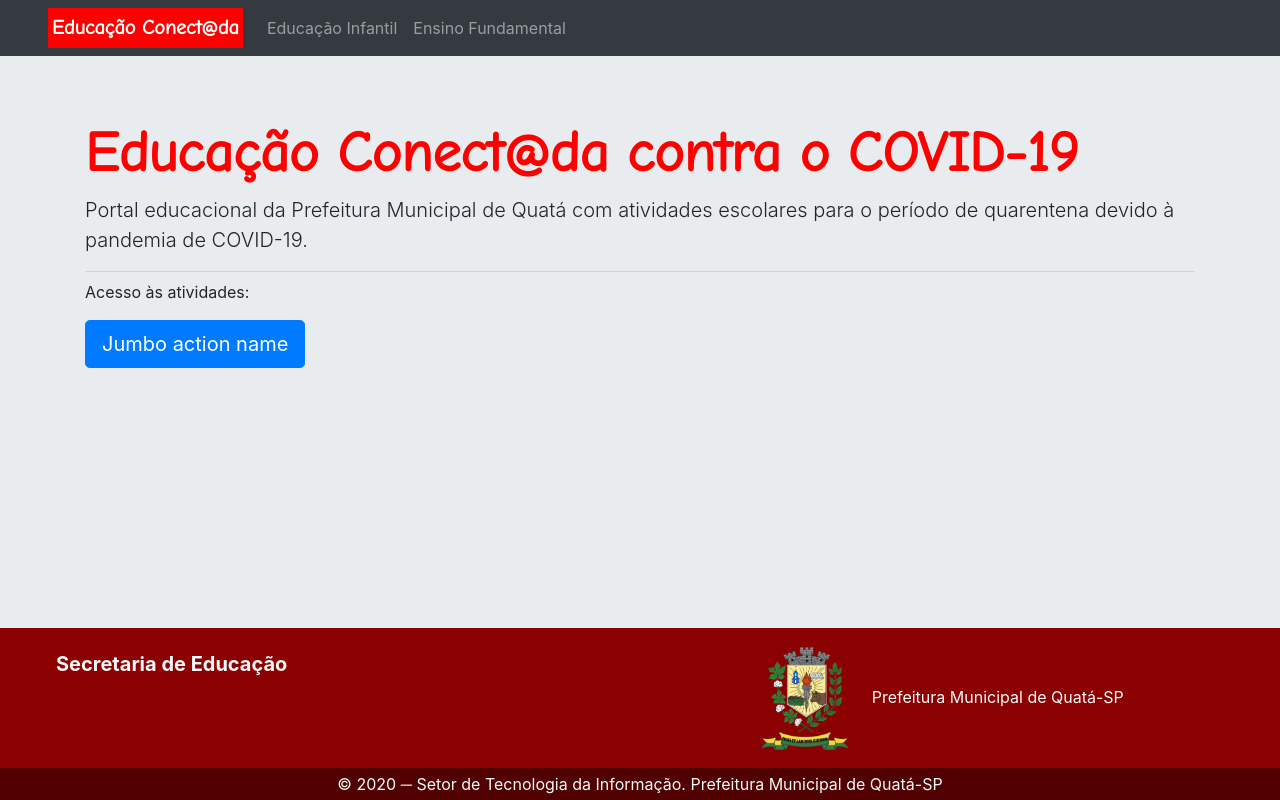
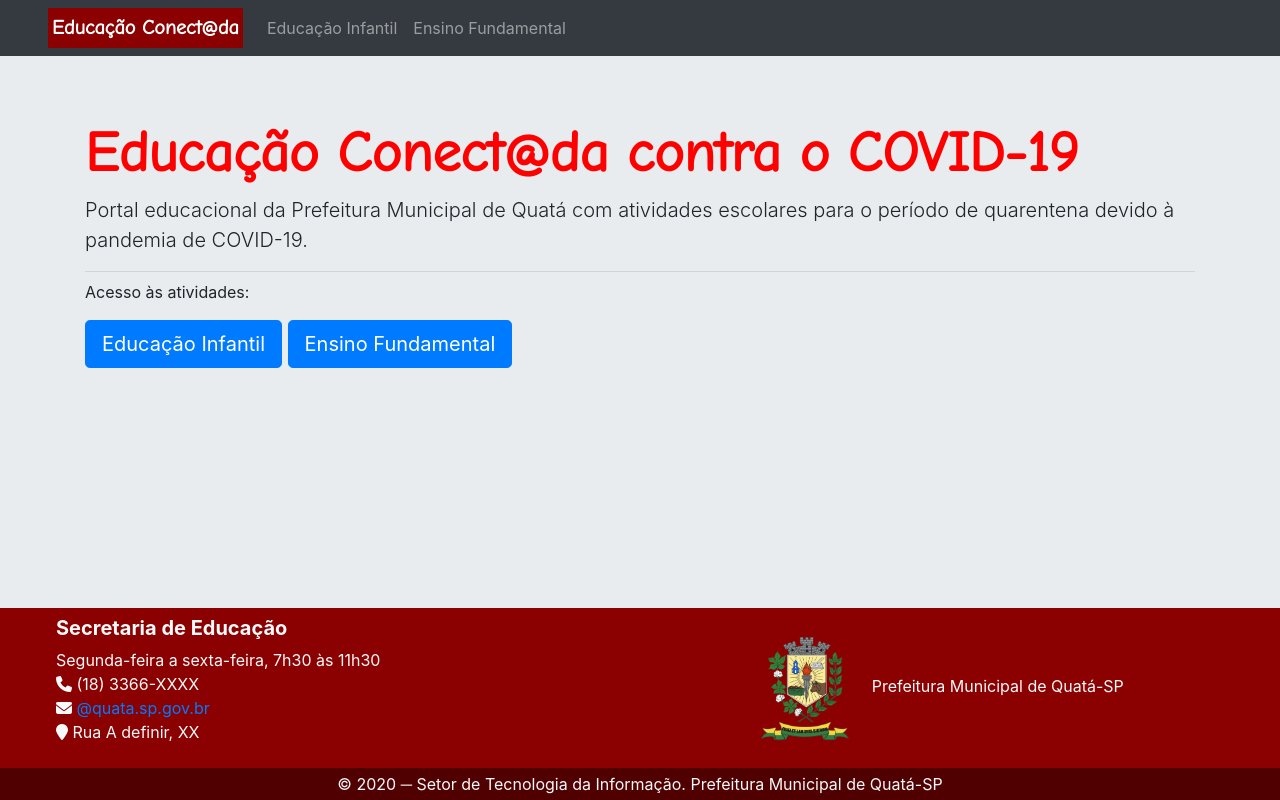
Before and after one commit to rafaelssantos/educacao-contra-o-covid-19, a PHP site: page / in a window 1280 px wide. Run offline with PHP 8.4, Linux system fonts and the light colour scheme; some libraries are stand-ins or nearby versions.

Commit message:
Página inicial.

```diff
--- a/htdocs/html/header.html
+++ b/htdocs/html/header.html
@@ -1,5 +1,5 @@
 <header class="navbar navbar-expand-xl navbar-dark bg-dark px-5">
-    <a class="navbar-brand pmq-brand-font pmq-bg-red px-1" href="#">Educação Conect@da</a>
+    <a class="navbar-brand pmq-brand-font pmq-bg-darkred px-1" href="#">Educação Conect@da</a>
 
     <button class="navbar-toggler d-lg-none" type="button" data-toggle="collapse" data-target="#collapsibleNavId" aria-controls="collapsibleNavId" aria-expanded="false" aria-label="Toggle navigation">
         <span class="navbar-toggler-icon"></span>
--- a/htdocs/index.php
+++ b/htdocs/index.php
@@ -20,6 +20,7 @@ include_once('../conf/conf.php');
     <script src="https://code.jquery.com/jquery-3.4.1.slim.min.js" integrity="sha384-J6qa4849blE2+poT4WnyKhv5vZF5SrPo0iEjwBvKU7imGFAV0wwj1yYfoRSJoZ+n" crossorigin="anonymous"></script>
     <script src="https://cdn.jsdelivr.net/npm/popper.js@1.16.0/dist/umd/popper.min.js" integrity="sha384-Q6E9RHvbIyZFJoft+2mJbHaEWldlvI9IOYy5n3zV9zzTtmI3UksdQRVvoxMfooAo" crossorigin="anonymous"></script>
     <script src="https://stackpath.bootstrapcdn.com/bootstrap/4.4.1/js/bootstrap.min.js" integrity="sha384-wfSDF2E50Y2D1uUdj0O3uMBJnjuUD4Ih7YwaYd1iqfktj0Uod8GCExl3Og8ifwB6" crossorigin="anonymous"></script>
+    <script src="https://kit.fontawesome.com/8cd927dbc4.js" crossorigin="anonymous"></script>
 </head>
 
 
@@ -36,22 +37,29 @@ include_once('../conf/conf.php');
             <hr class="my-2">
             <p>Acesso às atividades:</p>
             <p class="lead">
-                <a class="btn btn-primary btn-lg" href="Jumbo action link" role="button">Jumbo action name</a>
+                <a class="btn btn-primary btn-lg" href="Jumbo action link" role="button">Educação Infantil</a>
+                <a class="btn btn-primary btn-lg" href="Jumbo action link" role="button">Ensino Fundamental</a>
+
             </p>
         </div>
     </div>
 
     <footer class="container-fill flex-column m-0 pmq-bg-darkred">
 
-        <div class="container-fill text-light py-3 px-5">
+        <div class="container-fill text-light px-5">
             <div class='row'>
                 <div class="col text-justify text-sm m-2">
                     <h5 class="font-weight-bold">Secretaria de Educação</h5>
-                    <p></p>
+                    <p>
+                        Segunda-feira a sexta-feira, 7h30 às 11h30<br>
+                        <i class="fas fa-phone"></i> (18) 3366-XXXX<br>
+                        <i class="fas fa-envelope"></i> <a href="mailto:">@quata.sp.gov.br</a><br>
+                        <i class="fas fa-map-marker"></i> Rua A definir, XX
+                    </p>
 
                 </div>
-                <div class="col">
-                    <div class='container-fluid text-center'>
+                <div class="col my-auto">
+                    <div class='container text-center my-auto'>
                         <img src="img/logo-prefeitura.png" alt="" class='pmq-header-main-logo'>
                         <a class='container-fluid text-light  text-md' href="">Prefeitura Municipal de Quatá-SP</a>
                     </div>
```
